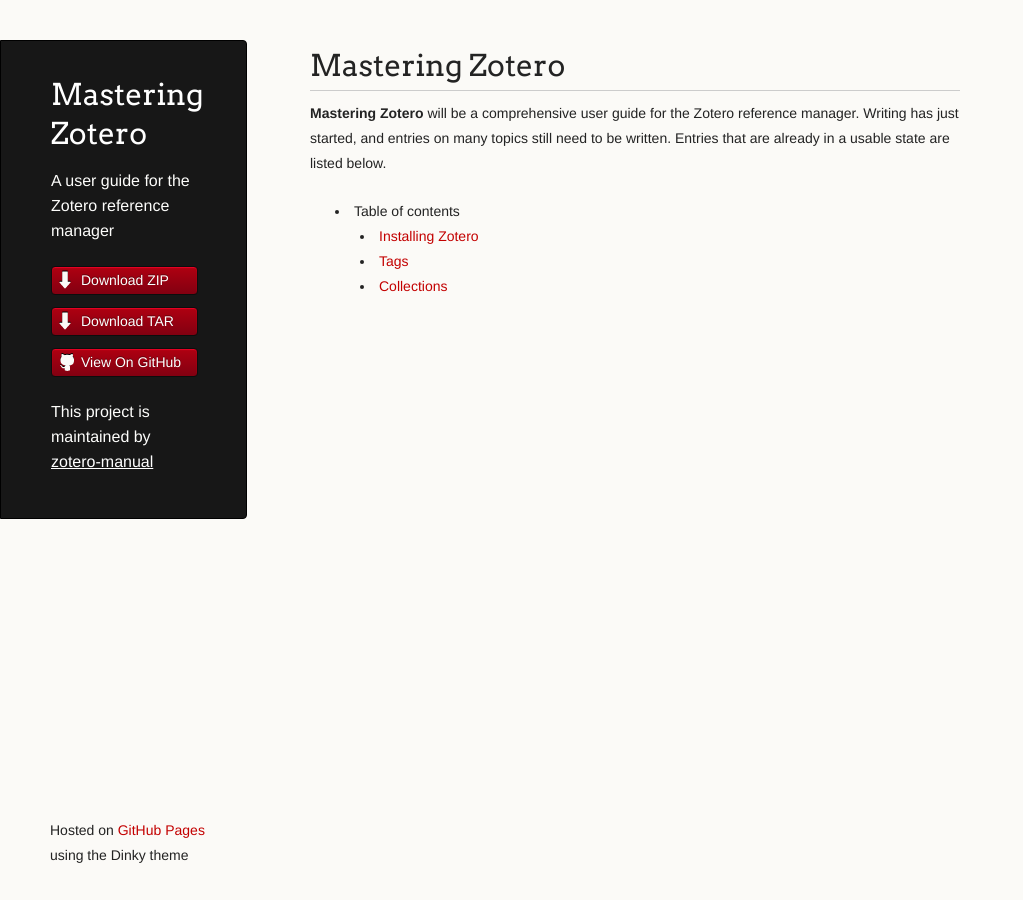
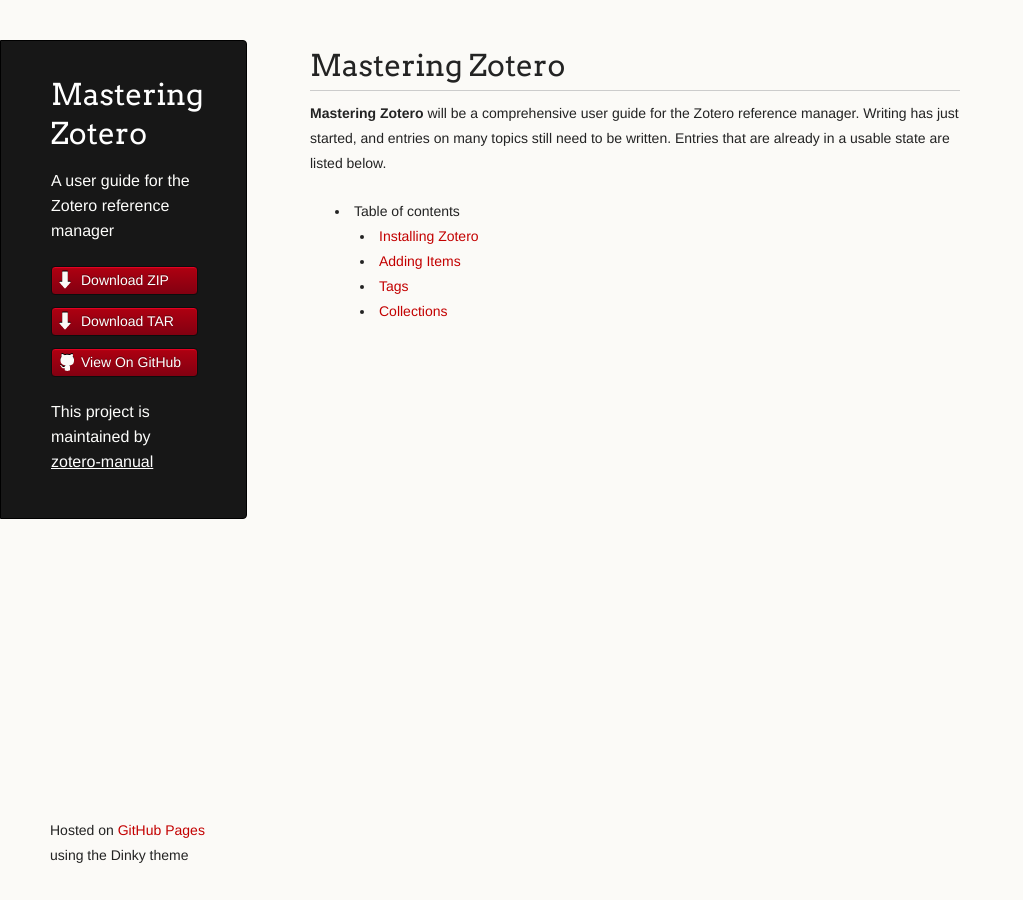
Before and after one commit to zotero-manual/zotero-manual.github.io, a Jekyll site: the page index.html, which Jekyll copies as it is, in a window 1280 px wide. Shown: the whole page, without its empty margins (0-1023 px from the left). Built offline with Jekyll 4.4.1, drawn with Linux system fonts in a browser that asks for light colours.

Commit message:
adjust index, change/update screenshots

```diff
--- a/index.html
+++ b/index.html
@@ -40,6 +40,7 @@
 
 <ul>
 <li><a href="installing-zotero">Installing Zotero</a></li>
+<li><a href="adding-items">Adding Items</a></li>
 <li><a href="tags">Tags</a></li>
 <li><a href="collections">Collections</a></li>
 </ul>
```
Also changed, not shown: screenshots/Ubuntu-ZF-3.0.11-icon-article.png (renamed from screenshots/icon_article.png), screenshots/Ubuntu-ZF-3.0.11-icon-book.png (renamed from screenshots/icon_book.png), screenshots/Ubuntu-ZF-3.0.11-icon-multiple.png (renamed from screenshots/icon_multiple.png), screenshots/Ubuntu-ZF-3.0.11-multiple-dialog.png (renamed from screenshots/multiple_dialog.png), screenshots/Ubuntu-ZF-3.0.11-which-translator.png (renamed from screenshots/which_translator.png), screenshots/Ubuntu-ZF-4.0.8-translator-bubble-no-pdf.png (added), screenshots/Ubuntu-ZF-4.0.8-translator-bubble.png (added), 1 other file.
